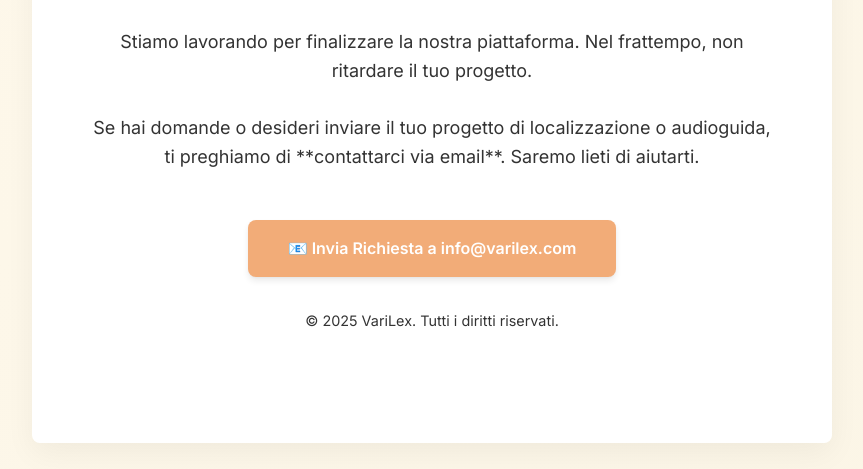
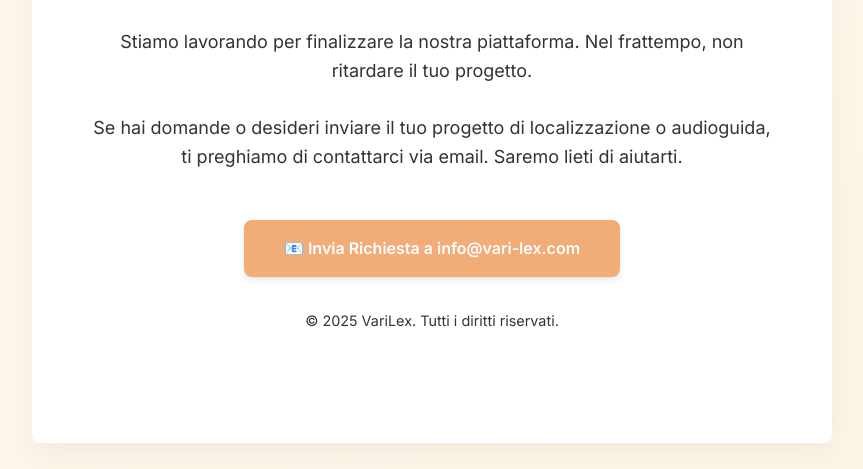
Before and after one commit to hallerjpm-arch/vari-lex, a plain HTML site: page it/index.html in a window 1280 px wide. Shown: the part 331-800 px from the top of the page, without its empty margins (208-1071 px from the left). Drawn offline with Linux system fonts and the light colour scheme.

Commit message:
Fix HTML encoding issues in index.html

```diff
--- a/it/index.html
+++ b/it/index.html
@@ -213,12 +213,12 @@
         <p class="subtitle">
             Stiamo lavorando per finalizzare la nostra piattaforma. Nel frattempo, non ritardare il tuo progetto.
             <br><br>
-            Se hai domande o desideri inviare il tuo progetto di localizzazione o audioguida, ti preghiamo di **contattarci via email**. Saremo lieti di aiutarti.
+            Se hai domande o desideri inviare il tuo progetto di localizzazione o audioguida, ti preghiamo di contattarci via email. Saremo lieti di aiutarti.
         </p>
 
         <a href="mailto:info@varilex.com?subject=Richiesta%20VariLex%20(Sito%20in%20Costruzione)"
            class="cta-button">
-           📧 Invia Richiesta a info@varilex.com
+           📧 Invia Richiesta a info@vari-lex.com
         </a>
 
         <p class="footer-text" style="margin-top: var(--space-xl); font-size: 0.9rem; color: var(--color-text-secondary);">
```
